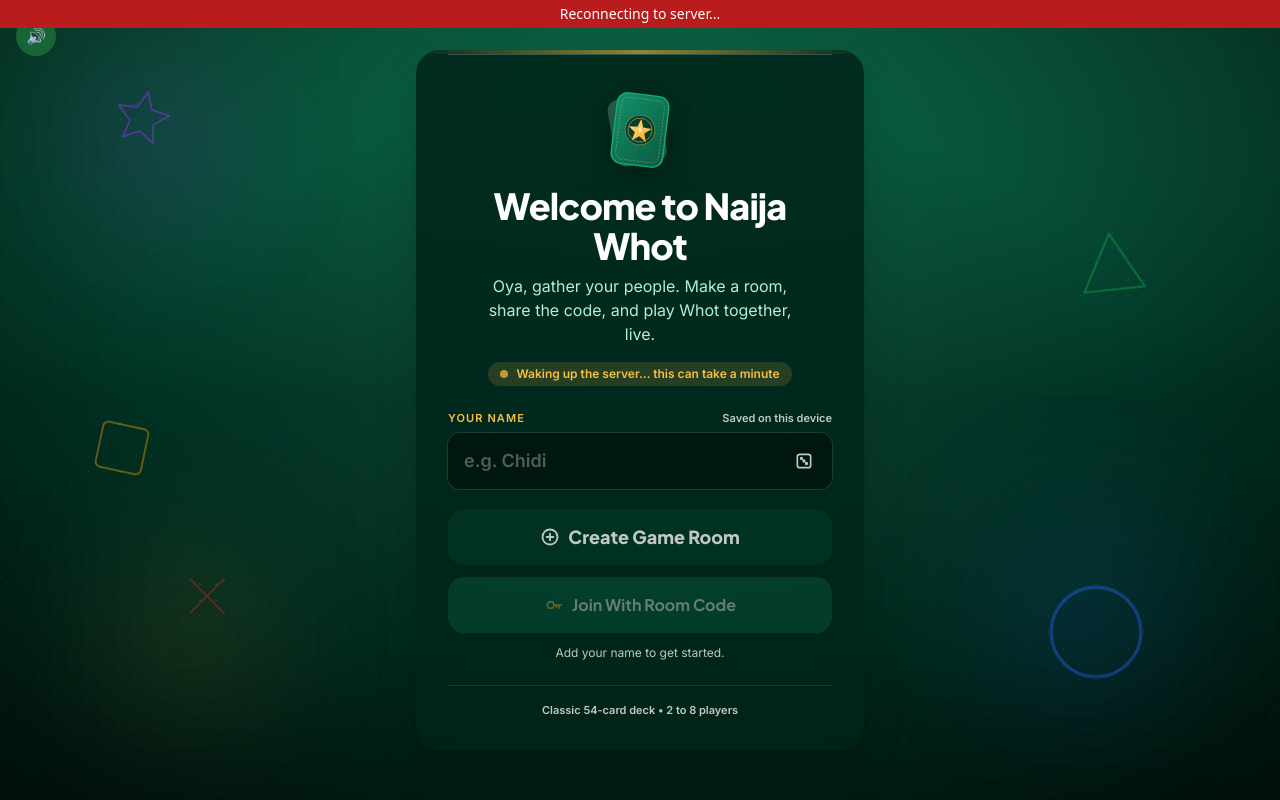
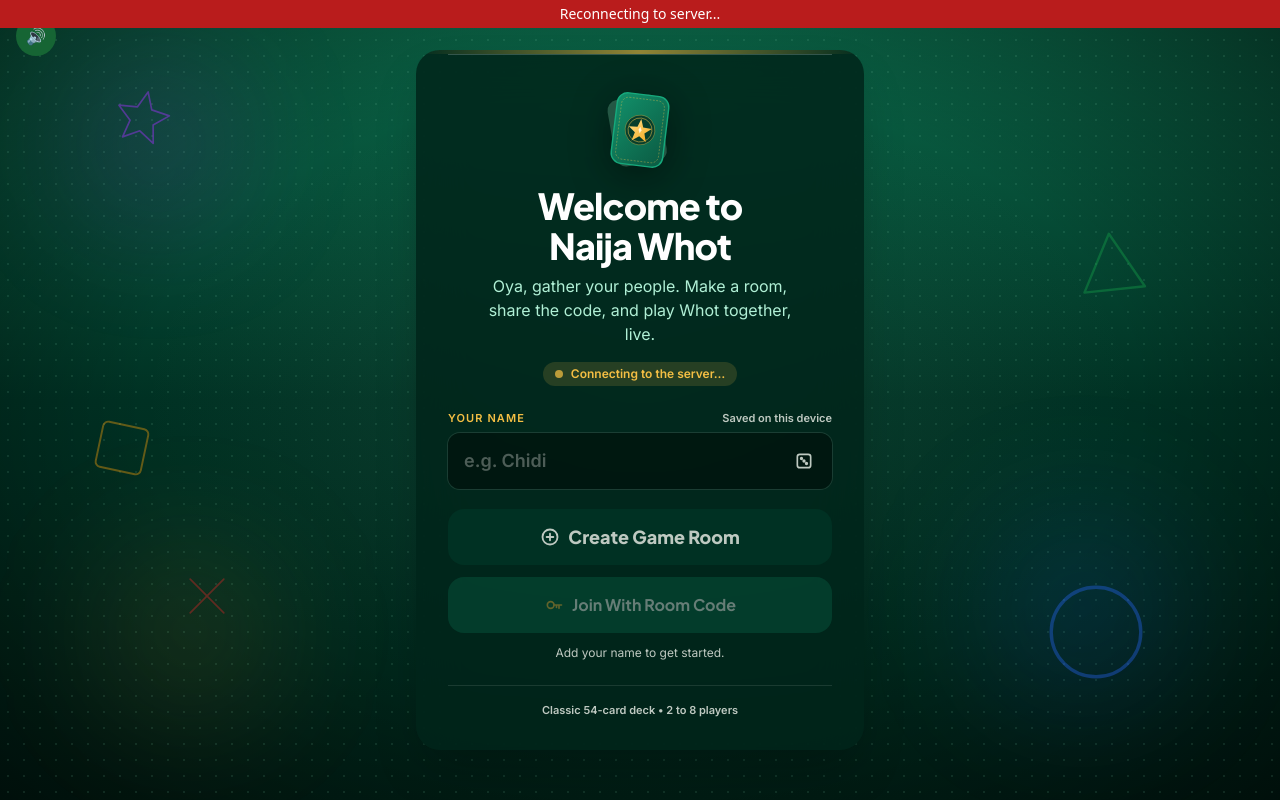
Before and after one commit to Keonii01/naija-whot, a React (Vite) app in the folder client/: page / in a window 1280 px wide. Built offline with nearby package versions, Linux system fonts and the light colour scheme; no server answers.

Commit message:
Lobby: clearer connection text and balanced title

```diff
--- a/client/src/components/Lobby.jsx
+++ b/client/src/components/Lobby.jsx
@@ -83,7 +83,7 @@
           <div aria-hidden="true" className="absolute inset-x-8 top-1 h-px bg-white/20" />
 
           <Logo className="mx-auto h-24 w-24 drop-shadow-[0_8px_20px_rgba(0,0,0,0.45)]" />
-          <h1 className="mt-2 font-display text-3xl sm:text-4xl font-extrabold tracking-tight text-white">Welcome to Naija Whot</h1>
+          <h1 className="mt-2 font-display text-3xl sm:text-4xl font-extrabold tracking-tight text-white [text-wrap:balance]">Welcome to Naija Whot</h1>
           <p className="mx-auto mt-2 max-w-xs text-sm sm:text-base text-on-surface">
             Oya, gather your people. Make a room, share the code, and play Whot together, live.
           </p>
@@ -95,7 +95,7 @@
             }`}
           >
             <span className={`h-2 w-2 rounded-full ${connected ? 'bg-primary' : 'animate-pulse bg-secondary'}`} />
-            {connected ? 'Connected' : 'Waking up the server… this can take a minute'}
+            {connected ? 'Connected' : 'Connecting to the server…'}
           </div>
 
           <label className="mt-6 block text-left">
@@ -159,6 +159,6 @@
           </div>
         </form>
       </div>
-    </div>
+ </div>
   );
 }
```
